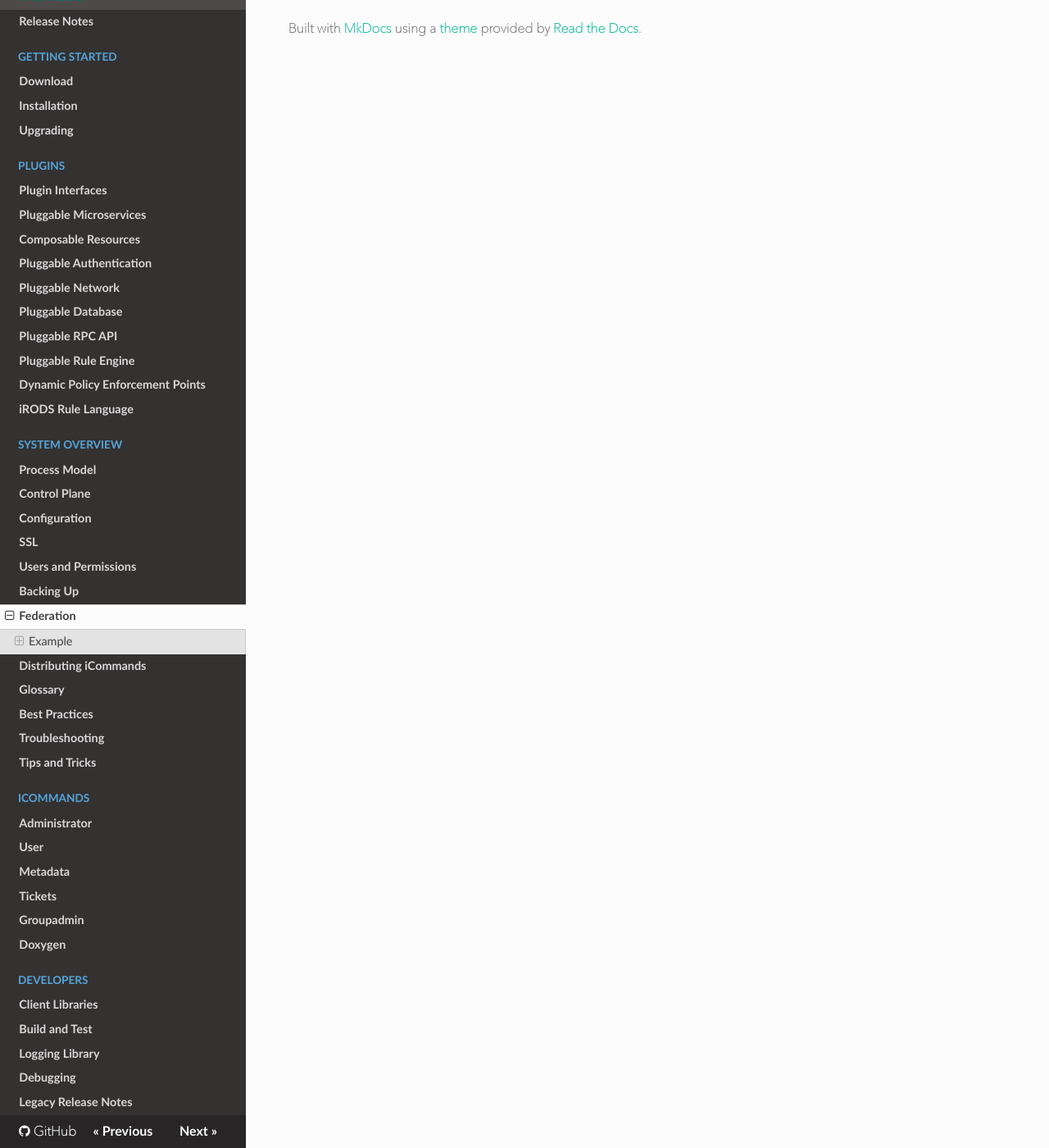
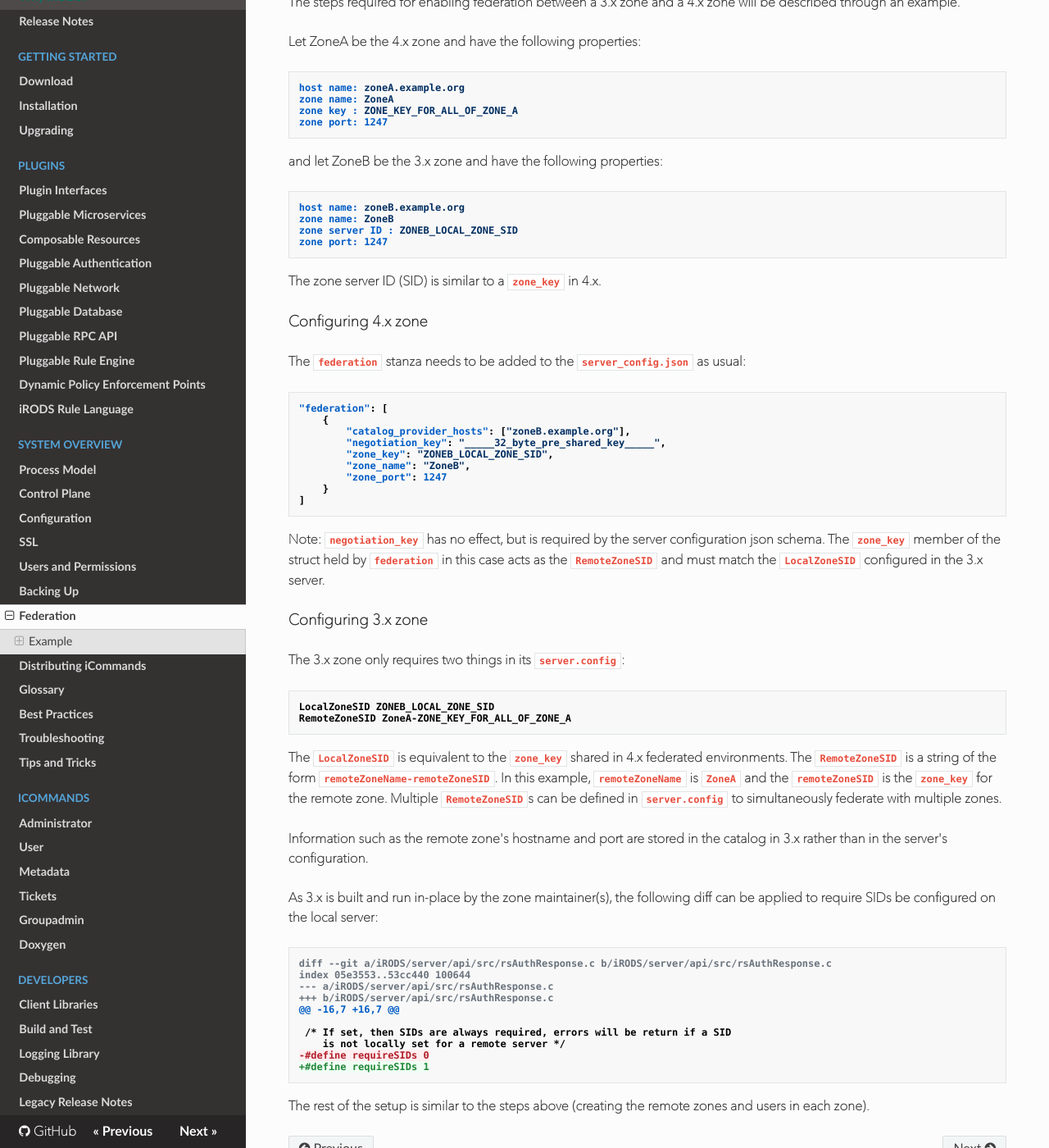
Before and after one commit to irods/irods_docs, an MkDocs documentation site: the page built from docs/system_overview/federation.md, in a window 1280 px wide and 1400 px high, scrolled down 4183 px. Shown: the whole window at 82% size. Built offline with MkDocs 1.6.1, drawn with Linux system fonts in a browser that asks for light colours; nearby versions of some CDN libraries; some of the changed text lies outside the part shown.

Commit message:
[irods/irods#4974] Add 3.x federation directions

````diff
--- a/docs/system_overview/federation.md
+++ b/docs/system_overview/federation.md
@@ -160,3 +160,66 @@ In order to support commands such as `ils` and `ilsresc` across a 3.x to 4.0+ fe
 `irods_client_server_negotiation` needs to be changed (set it to "none") as 3.x does not support this feature.
 
 The effect of turning this negotiation off is a lack of SSL encryption when talking with a 3.x zone.  All clients that connect to this 4.0+ zone will also need to disable the Advanced Negotiation in their own 'irods_environment.json' files.
+
+### How to enable federation between 3.x and 4.x:
+
+The steps required for enabling federation between a 3.x zone and a 4.x zone will be described through an example.
+
+Let ZoneA be the 4.x zone and have the following properties:
+~~~
+host name: zoneA.example.org
+zone name: ZoneA
+zone key : ZONE_KEY_FOR_ALL_OF_ZONE_A
+zone port: 1247
+~~~
+and let ZoneB be the 3.x zone and have the following properties:
+~~~
+host name: zoneB.example.org
+zone name: ZoneB
+zone server ID : ZONEB_LOCAL_ZONE_SID
+zone port: 1247
+~~~
+The zone server ID (SID) is similar to a `zone_key` in 4.x.
+
+#### Configuring 4.x zone
+The `federation` stanza needs to be added to the `server_config.json` as usual:
+~~~
+"federation": [
+    {
+        "catalog_provider_hosts": ["zoneB.example.org"],
+        "negotiation_key": "_____32_byte_pre_shared_key_____",
+        "zone_key": "ZONEB_LOCAL_ZONE_SID",
+        "zone_name": "ZoneB",
+        "zone_port": 1247
+    }
+]
+~~~
+Note: `negotiation_key` has no effect, but is required by the server configuration json schema.
+The `zone_key` member of the struct held by `federation` in this case acts as the `RemoteZoneSID` and must match the `LocalZoneSID` configured in the 3.x server.
+
+#### Configuring 3.x zone
+The 3.x zone only requires two things in its `server.config`:
+~~~
+LocalZoneSID ZONEB_LOCAL_ZONE_SID
+RemoteZoneSID ZoneA-ZONE_KEY_FOR_ALL_OF_ZONE_A
+~~~
+The `LocalZoneSID` is equivalent to the `zone_key` shared in 4.x federated environments.
+The `RemoteZoneSID` is a string of the form `remoteZoneName-remoteZoneSID`. In this example, `remoteZoneName` is `ZoneA` and the `remoteZoneSID` is the `zone_key` for the remote zone. Multiple `RemoteZoneSID`s can be defined in `server.config` to simultaneously federate with multiple zones.
+
+Information such as the remote zone's hostname and port are stored in the catalog in 3.x rather than in the server's configuration.
+
+As 3.x is built and run in-place by the zone maintainer(s), the following diff can be applied to require SIDs be configured on the local server:
+```diff
+diff --git a/iRODS/server/api/src/rsAuthResponse.c b/iRODS/server/api/src/rsAuthResponse.c
+index 05e3553..53cc440 100644
+--- a/iRODS/server/api/src/rsAuthResponse.c
++++ b/iRODS/server/api/src/rsAuthResponse.c
+@@ -16,7 +16,7 @@
+
+ /* If set, then SIDs are always required, errors will be return if a SID
+    is not locally set for a remote server */
+-#define requireSIDs 0
++#define requireSIDs 1
+```
+
+The rest of the setup is similar to the steps above (creating the remote zones and users in each zone).
````
